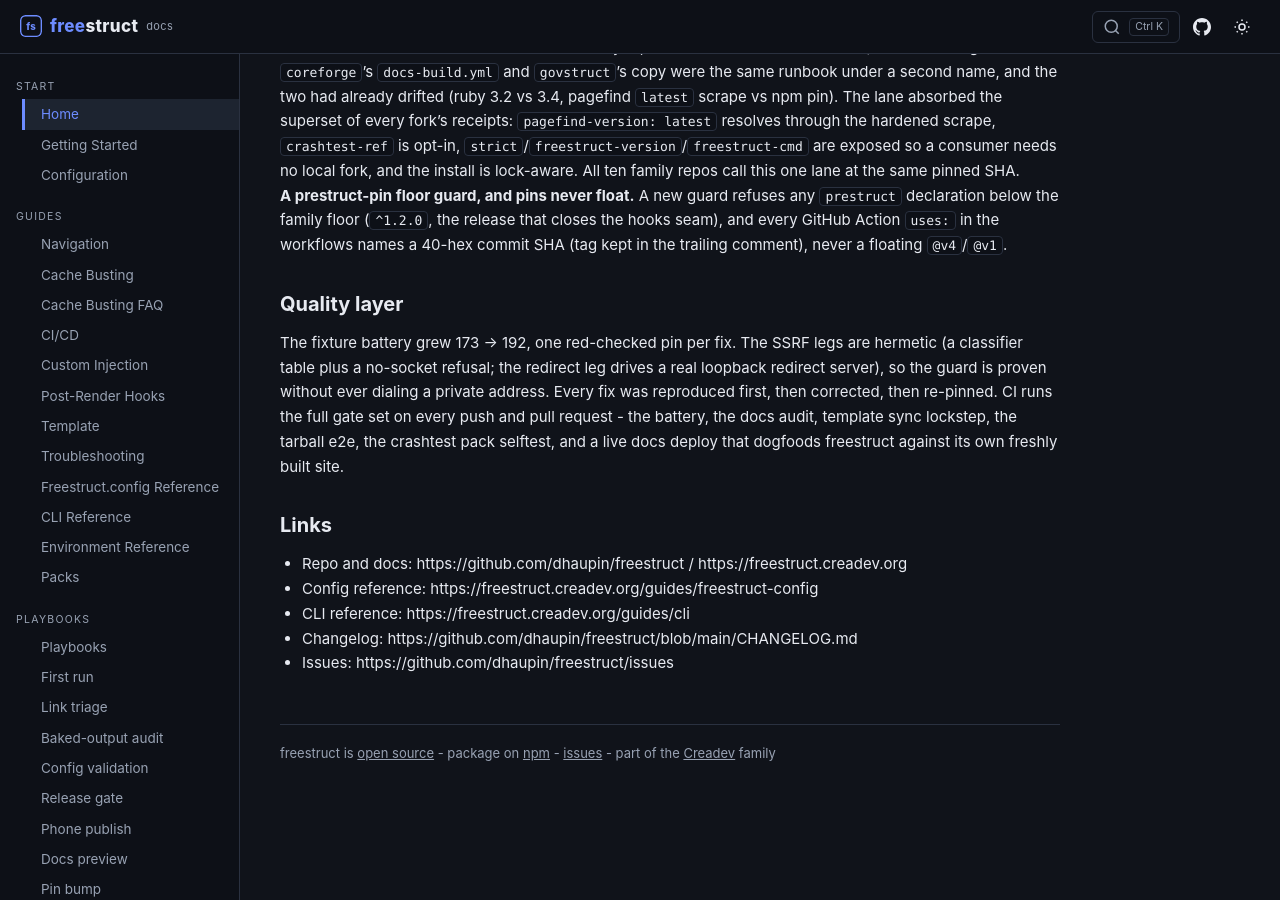
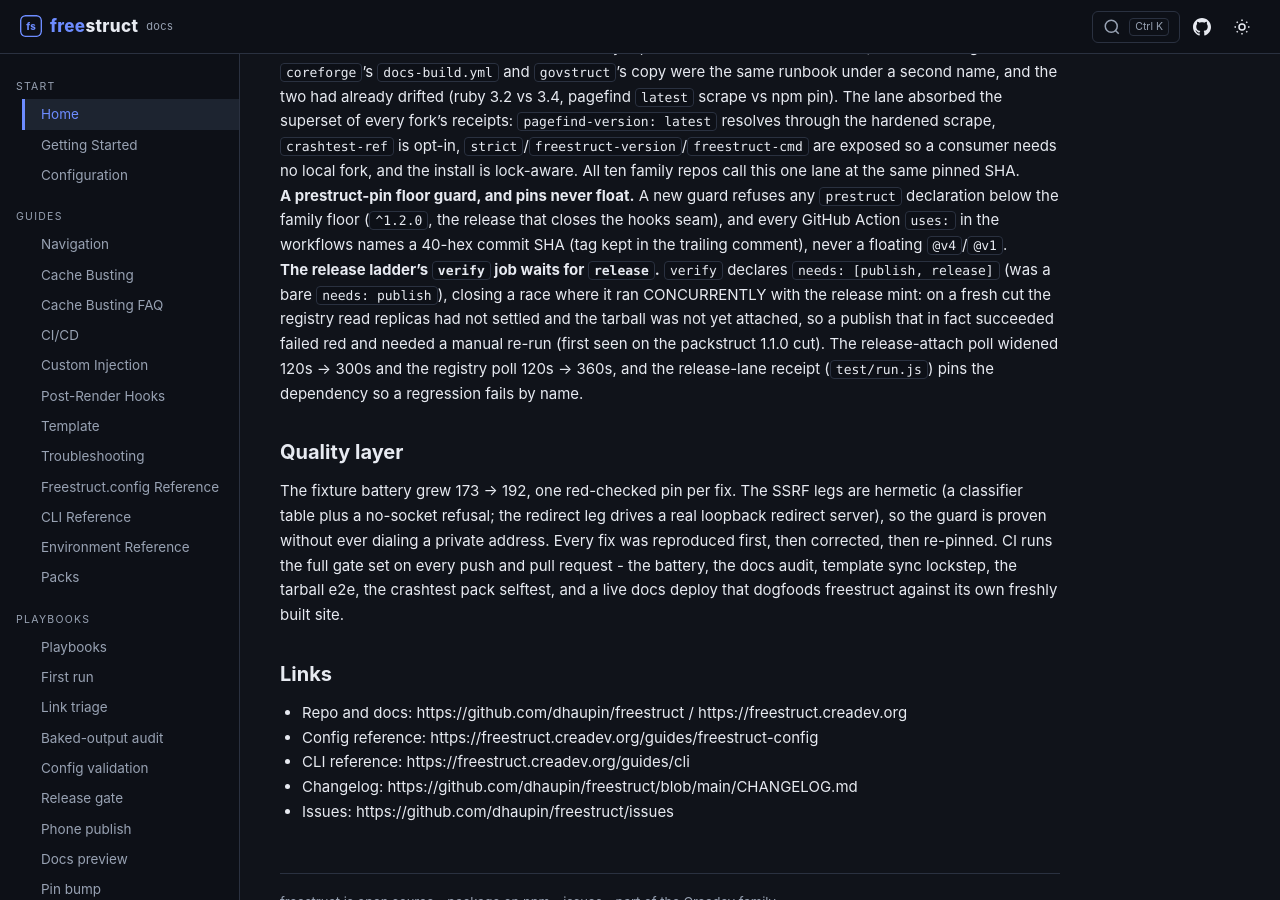
Before and after one commit to dhaupin/freestruct, a Jekyll site: the page built from docs/discussions/announcing-freestruct-v1.3.0.md, in a window 1280 px wide and 900 px high, scrolled down 817 px. Built offline with Jekyll 4.4.1, drawn with Linux system fonts in a browser that asks for light colours.

Commit message:
release: fold the verify/release race fix into v1.3.0
Moves the [Unreleased] race-fix row under the pending [v1.3.0] section (the
post-cut fold convention) and names it in the v1.3.0 announcement post, so
the release-notes extraction carries it. No version bump - the fix rides
the pending tag.

Co-authored-by: openhands <openhands@all-hands.dev>

```diff
--- a/docs/discussions/announcing-freestruct-v1.3.0.md
+++ b/docs/discussions/announcing-freestruct-v1.3.0.md
@@ -24,6 +24,8 @@ npm i -D freestruct
 
 **A prestruct-pin floor guard, and pins never float.** A new guard refuses any `prestruct` declaration below the family floor (`^1.2.0`, the release that closes the hooks seam), and every GitHub Action `uses:` in the workflows names a 40-hex commit SHA (tag kept in the trailing comment), never a floating `@v4`/`@v1`.
 
+**The release ladder's `verify` job waits for `release`.** `verify` declares `needs: [publish, release]` (was a bare `needs: publish`), closing a race where it ran CONCURRENTLY with the release mint: on a fresh cut the registry read replicas had not settled and the tarball was not yet attached, so a publish that in fact succeeded failed red and needed a manual re-run (first seen on the packstruct 1.1.0 cut). The release-attach poll widened 120s -> 300s and the registry poll 120s -> 360s, and the release-lane receipt (`test/run.js`) pins the dependency so a regression fails by name.
+
 ## Quality layer
 
 The fixture battery grew 173 -> 192, one red-checked pin per fix. The SSRF legs are hermetic (a classifier table plus a no-socket refusal; the redirect leg drives a real loopback redirect server), so the guard is proven without ever dialing a private address. Every fix was reproduced first, then corrected, then re-pinned. CI runs the full gate set on every push and pull request - the battery, the docs audit, template sync lockstep, the tarball e2e, the crashtest pack selftest, and a live docs deploy that dogfoods freestruct against its own freshly built site.
```
Also changed, not shown: CHANGELOG.md.
